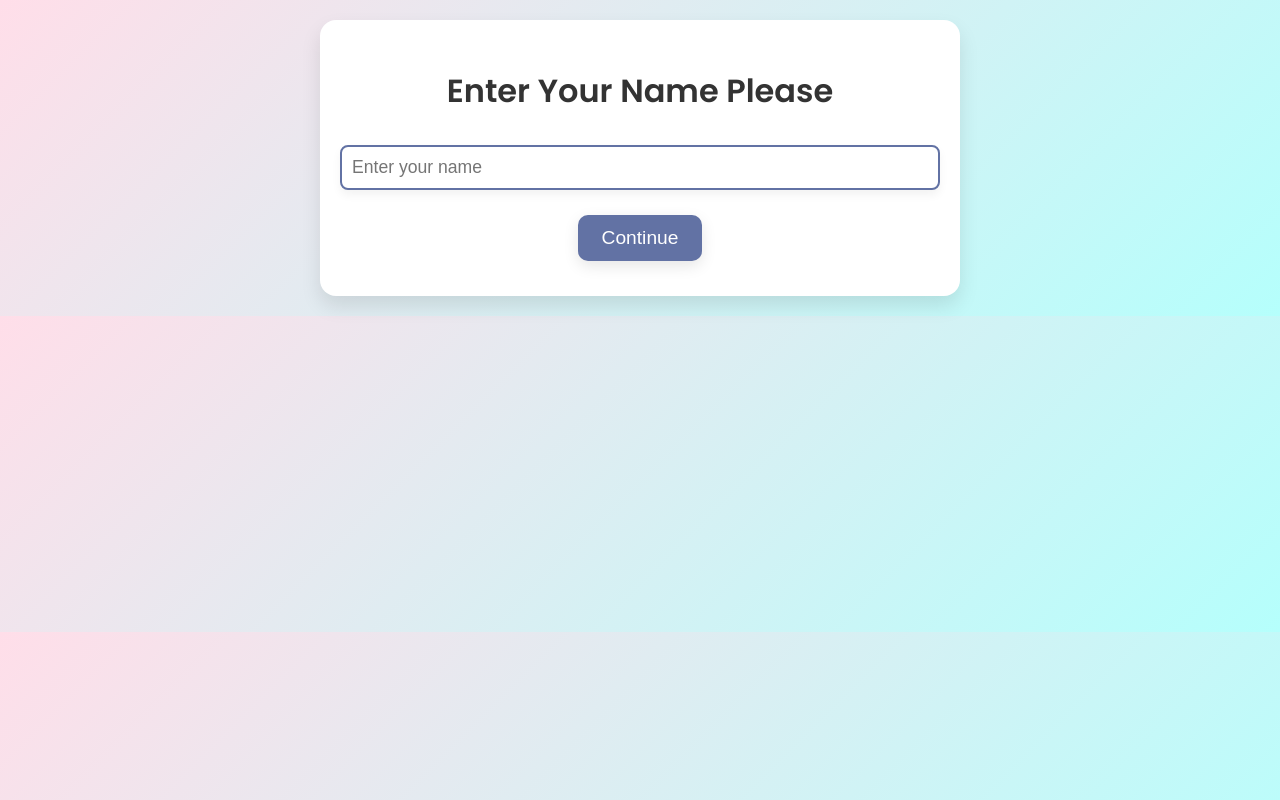
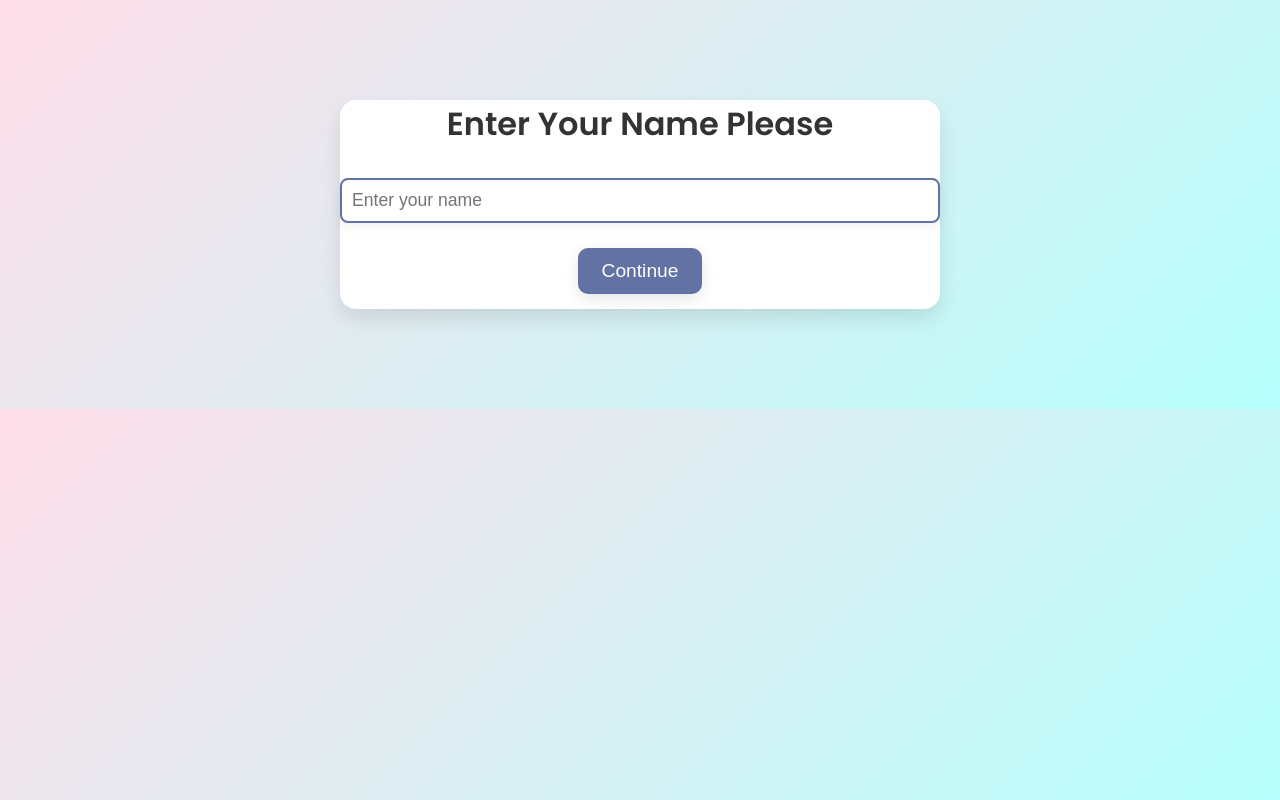
Before and after one commit to SKamesiepo/friendship-book-v2, a React (Create React App) app: page / in a window 1280 px wide. Built offline with nearby package versions, Linux system fonts and the light colour scheme.

Commit message:
Fixed css for main app area

```diff
--- a/src/App.css
+++ b/src/App.css
@@ -12,7 +12,7 @@ body {
   text-align: center;
   margin: 20px auto;
   max-width: 600px;
-  padding: 20px;
+  margin: 100px auto;
   background-color: #fff;
   border-radius: 16px;
   box-shadow: 0 10px 20px rgba(0, 0, 0, 0.1);
```
